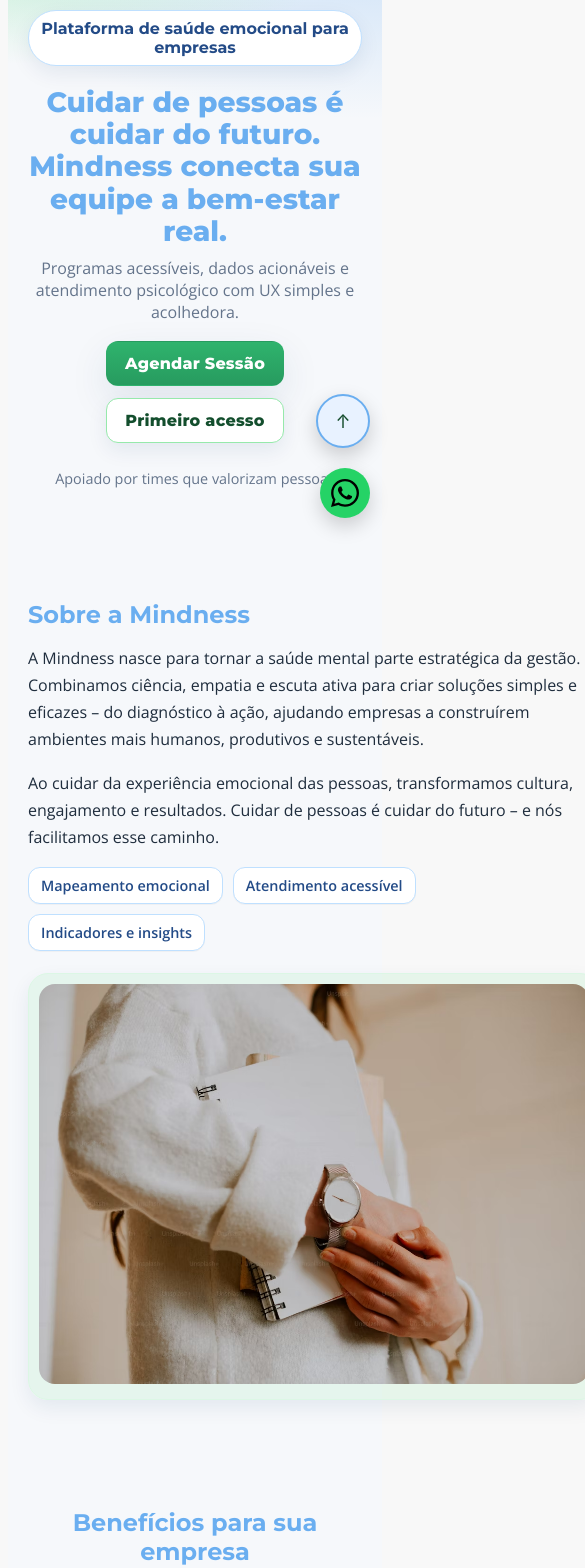
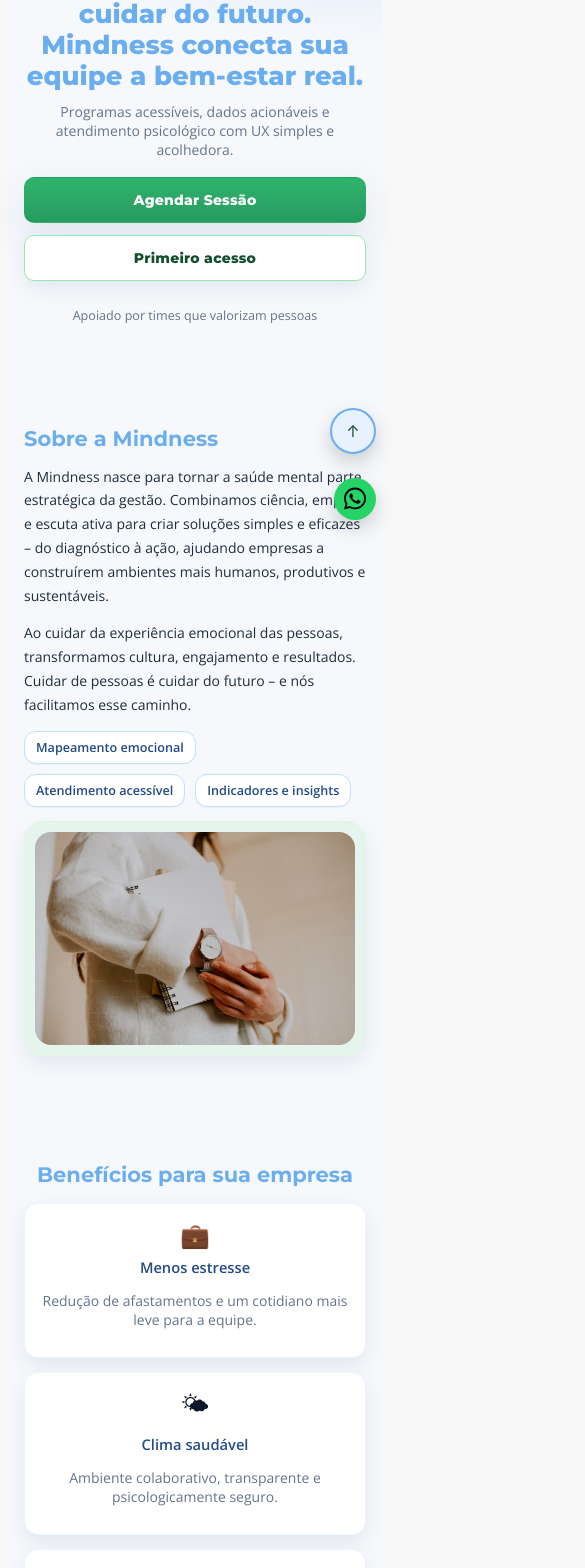
Before and after one commit to KarolBez/MINDNESS, a Next.js app: page / in a window 390 px wide. Shown: the part 306-1874 px from the top of the page, 585 px wide, since content can reach past the window. Built offline with nearby package versions, Linux system fonts and the light colour scheme.

Commit message:
historico

```diff
--- a/src/components/HomeContent.css
+++ b/src/components/HomeContent.css
@@ -1,210 +1,344 @@
 @import url('https://fonts.googleapis.com/css2?family=Montserrat:wght@500;600;700;800&family=Open+Sans:wght@400;600&display=swap');
 
-:root{
+:root {
   --blue-ice: #CFE8FF;
-  --blue-soft:#BFE0FF;
-  --blue:#8EC5FF;
-  --blue-deep:#6AAEF0;
-  --green:#96E9AB;
-  --green-deep:#2FB36D;
+  --blue-soft: #BFE0FF;
+  --blue: #8EC5FF;
+  --blue-deep: #6AAEF0;
+  --green: #96E9AB;
+  --green-deep: #2FB36D;
 
-  --bg:#F6F8FB;
-  --text:#0F172A;
-  --muted:#64748B;
+  --bg: #F6F8FB;
+  --text: #0F172A;
+  --muted: #64748B;
 
-  --radius:18px;
-  --shadow:0 14px 38px rgba(19,55,104,.10);
-  --shadow-soft:0 8px 20px rgba(19,55,104,.08);
+  --radius: 18px;
+  --shadow: 0 14px 38px rgba(19, 55, 104, .10);
+  --shadow-soft: 0 8px 20px rgba(19, 55, 104, .08);
 }
 
 /* Page wrapper (marca d’água suave) */
-.homepage{
+.homepage {
   background:
-    radial-gradient(900px 320px at 15% -10%, rgba(207,232,255,.5), transparent 60%),
-    radial-gradient(800px 260px at 95% -10%, rgba(190,224,255,.35), transparent 55%),
+    radial-gradient(900px 320px at 15% -10%, rgba(207, 232, 255, .5), transparent 60%),
+    radial-gradient(800px 260px at 95% -10%, rgba(190, 224, 255, .35), transparent 55%),
     var(--bg);
-  color:var(--text);
-  font-family:'Open Sans', system-ui, -apple-system, Segoe UI, Roboto, Helvetica, Arial;
+  color: var(--text);
+  font-family: 'Open Sans', system-ui, -apple-system, Segoe UI, Roboto, Helvetica, Arial;
 }
 
 /* Utility */
-.container{max-width:1160px;margin:0 auto;padding:0 20px;}
-.rounded{border-radius:16px}
+.container { max-width: 1160px; margin: 0 auto; padding: 0 20px; }
+.rounded { border-radius: 16px }
 
 /* Buttons */
-.btn{
-  display:inline-flex;align-items:center;justify-content:center;
-  padding:12px 18px;border-radius:12px;text-decoration:none;
-  font-weight:800;letter-spacing:.2px;font-family:'Montserrat',sans-serif;
-  transition:transform .08s ease, box-shadow .18s ease, filter .18s ease;
-  border:1px solid transparent;
+.btn {
+  display: inline-flex; align-items: center; justify-content: center;
+  padding: 12px 18px; border-radius: 12px; text-decoration: none;
+  font-weight: 800; letter-spacing: .2px; font-family: 'Montserrat', sans-serif;
+  transition: transform .08s ease, box-shadow .18s ease, filter .18s ease;
+  border: 1px solid transparent;
+  box-sizing: border-box;
 }
-.btn:active{transform:translateY(1px);}
-.btn--brand{background:linear-gradient(180deg,var(--green-deep),#279b5f);color:#fff;box-shadow:var(--shadow);}
-.btn--brand:hover{filter:brightness(1.05);}
-.btn--lg{padding:14px 22px;font-size:1.05rem}
-.btn--ghost{background:#fff;color:#134e2d;border-color:var(--green);box-shadow:var(--shadow-soft);}
-.btn--ghost:hover{background:var(--green);color:#0b3a23}
+.btn:active { transform: translateY(1px); }
+.btn--brand { background: linear-gradient(180deg, var(--green-deep), #279b5f); color: #fff; box-shadow: var(--shadow); }
+.btn--brand:hover { filter: brightness(1.05); }
+.btn--lg { padding: 14px 22px; font-size: 1.05rem }
+.btn--ghost { background: #fff; color: #134e2d; border-color: var(--green); box-shadow: var(--shadow-soft); }
+.btn--ghost:hover { background: var(--green); color: #0b3a23 }
 
 /* Chips */
-.chip{
-  background:#fff;border:1px solid var(--blue-soft);color:#234b87;
-  padding:8px 12px;border-radius:12px;font-weight:600;font-size:.9rem;
-  box-shadow:0 1px 0 rgba(0,0,0,.03);
+.chip {
+  background: #fff; border: 1px solid var(--blue-soft); color: #234b87;
+  padding: 8px 12px; border-radius: 12px; font-weight: 600; font-size: .9rem;
+  box-shadow: 0 1px 0 rgba(0, 0, 0, .03);
 }
 
 /* HERO */
-.hero{
+.hero {
   background:
-    radial-gradient(600px 200px at 0% 0%, rgba(150,233,171,.45), transparent 55%),
-    radial-gradient(800px 300px at 100% 0%, rgba(110,174,240,.28), transparent 55%);
+    radial-gradient(600px 200px at 0% 0%, rgba(150, 233, 171, .45), transparent 55%),
+    radial-gradient(800px 300px at 100% 0%, rgba(110, 174, 240, .28), transparent 55%);
 }
-.hero__inner{max-width:1120px;margin:0 auto;padding:56px 20px 36px;text-align:center}
-.badge{
-  display:inline-block;background:#fff;border:1px solid var(--blue-soft);
-  color:#234b87;padding:8px 12px;border-radius:999px;font-weight:700;
-  font-family:'Montserrat',sans-serif;box-shadow:var(--shadow-soft);margin-bottom:14px
+.hero__inner { max-width: 1120px; margin: 0 auto; padding: 56px 20px 36px; text-align: center }
+.badge {
+  display: inline-block; background: #fff; border: 1px solid var(--blue-soft);
+  color: #234b87; padding: 8px 12px; border-radius: 999px; font-weight: 700;
+  font-family: 'Montserrat', sans-serif; box-shadow: var(--shadow-soft); margin-bottom: 14px
 }
-.hero__title{
-  font-size:clamp(28px,4vw,40px);font-family:'Montserrat',sans-serif;font-weight:800;line-height:1.15;margin:6px 0 10px
+.hero__title {
+  font-size: clamp(28px, 4vw, 40px); font-family: 'Montserrat', sans-serif;
+  font-weight: 800; line-height: 1.15; margin: 6px 0 10px
 }
-.hero__title--brand{color:var(--blue-deep)}
-.hero__subtitle{max-width:720px;margin:0 auto;color:var(--muted)}
-.hero__ctas{margin-top:18px;display:flex;gap:12px;justify-content:center;flex-wrap:wrap}
+.hero__title--brand { color: var(--blue-deep) }
+.hero__subtitle { max-width: 720px; margin: 0 auto; color: var(--muted) }
+.hero__ctas { margin-top: 18px; display: flex; gap: 12px; justify-content: center; flex-wrap: wrap }
 
-.trustbar{margin-top:26px}
-.trustbar__label{display:block;color:var(--muted);font-size:.9rem;margin-bottom:8px}
-.trustbar__logos{display:flex;gap:18px;justify-content:center;flex-wrap:wrap}
-.trustbar__logo{width:90px;height:28px;border-radius:10px;background:#fff;border:1px solid #e5eefb;box-shadow:var(--shadow-soft)}
+.trustbar { margin-top: 26px }
+.trustbar__label { display: block; color: var(--muted); font-size: .9rem; margin-bottom: 8px }
+.trustbar__logos { display: flex; gap: 18px; justify-content: center; flex-wrap: wrap }
+.trustbar__logo {
+  width: 90px; height: 28px; border-radius: 10px; background: #fff;
+  border: 1px solid #e5eefb; box-shadow: var(--shadow-soft)
+}
 
 /* ABOUT */
-.about{padding:48px 20px}
-.about__grid{max-width:1120px;margin:0 auto;display:grid;gap:22px;grid-template-columns:1.2fr .9fr;align-items:center}
-@media (max-width:980px){.about__grid{grid-template-columns:1fr}}
-.about__text h2{font-family:'Montserrat',sans-serif;font-weight:700;color:var(--blue-deep);margin-bottom:10px}
-.about__text p{color:#1f2d3d;line-height:1.7}
-.about__bullets{display:flex;gap:10px;flex-wrap:wrap;margin-top:14px}
-.about__media .about__card{
-  border-radius:20px;background:rgba(150,233,171,.18);
-  border:1px solid #dcf7e5;box-shadow:var(--shadow-soft);padding:10px
+.about { padding: 48px 20px }
+.about__grid {
+  max-width: 1120px; margin: 0 auto; display: grid; gap: 22px;
+  grid-template-columns: 1.2fr .9fr; align-items: center
+}
+@media (max-width: 980px) { .about__grid { grid-template-columns: 1fr } }
+.about__text h2 { font-family: 'Montserrat', sans-serif; font-weight: 700; color: var(--blue-deep); margin-bottom: 10px }
+.about__text p { color: #1f2d3d; line-height: 1.7 }
+.about__bullets { display: flex; gap: 10px; flex-wrap: wrap; margin-top: 14px }
+.about__media .about__card {
+  border-radius: 20px; background: rgba(150, 233, 171, .18);
+  border: 1px solid #dcf7e5; box-shadow: var(--shadow-soft); padding: 10px
 }
 
 /* BENEFITS */
-.benefits{padding:40px 20px}
-.benefits h2{font-family:'Montserrat',sans-serif;color:var(--blue-deep);text-align:center;margin-bottom:16px}
-.benefits__grid{max-width:1120px;margin:0 auto;display:grid;gap:16px;grid-template-columns:repeat(4,1fr)}
-@media (max-width:980px){.benefits__grid{grid-template-columns:repeat(2,1fr)}}
-@media (max-width:560px){.benefits__grid{grid-template-columns:1fr}}
-.benefit{
-  background:#fff;border:1px solid #eef4ff;border-radius:16px;padding:18px;
-  box-shadow:var(--shadow-soft);text-align:center;transition:transform .18s ease, box-shadow .18s ease
+.benefits { padding: 40px 20px }
+.benefits h2 { font-family: 'Montserrat', sans-serif; color: var(--blue-deep); text-align: center; margin-bottom: 16px }
+.benefits__grid {
+  max-width: 1120px; margin: 0 auto; display: grid; gap: 16px;
+  grid-template-columns: repeat(4, 1fr)
 }
-.benefit:hover{transform:translateY(-3px);box-shadow:var(--shadow)}
-.benefit__emoji{font-size:24px;display:block;margin-bottom:6px}
-.benefit h3{color:#234b87;margin:4px 0 6px;font-size:1.05rem}
-.benefit p{color:var(--muted)}
+@media (max-width: 980px) { .benefits__grid { grid-template-columns: repeat(2,1fr) } }
+@media (max-width: 560px) { .benefits__grid { grid-template-columns: 1fr } }
+.benefit {
+  background: #fff; border: 1px solid #eef4ff; border-radius: 16px; padding: 18px;
+  box-shadow: var(--shadow-soft); text-align: center;
+  transition: transform .18s ease, box-shadow .18s ease
+}
+.benefit:hover { transform: translateY(-3px); box-shadow: var(--shadow) }
+.benefit__emoji { font-size: 24px; display: block; margin-bottom: 6px }
+.benefit h3 { color: #234b87; margin: 4px 0 6px; font-size: 1.05rem }
+.benefit p { color: var(--muted) }
 
 /* SERVICES */
-.services{padding:42px 20px}
-.services__head{text-align:center;max-width:760px;margin:0 auto 16px}
-.services__head h2{font-family:'Montserrat',sans-serif;color:var(--blue-deep)}
-.services__head p{color:var(--muted)}
-.services__grid{
-  max-width:1120px;margin:0 auto;display:grid;gap:18px;grid-template-columns:repeat(3,1fr)
+.services { padding: 42px 20px }
+.services__head { text-align: center; max-width: 760px; margin: 0 auto 16px }
+.services__head h2 { font-family: 'Montserrat', sans-serif; color: var(--blue-deep) }
+.services__head p { color: var(--muted) }
+.services__grid {
+  max-width: 1120px; margin: 0 auto; display: grid; gap: 18px;
+  grid-template-columns: repeat(3,1fr)
 }
-@media (max-width:980px){.services__grid{grid-template-columns:repeat(2,1fr)}}
-@media (max-width:640px){.services__grid{grid-template-columns:1fr}}
-.service{
-  background:#fff;border:1px solid #e9f0ff;border-radius:18px;padding:20px;box-shadow:var(--shadow-soft);
-  display:flex;flex-direction:column;gap:8px;transition:transform .18s ease, box-shadow .18s ease
+@media (max-width: 980px) { .services__grid { grid-template-columns: repeat(2,1fr) } }
+@media (max-width: 640px) { .services__grid { grid-template-columns: 1fr } }
+.service {
+  background: #fff; border: 1px solid #e9f0ff; border-radius: 18px; padding: 20px;
+  box-shadow: var(--shadow-soft); display: flex; flex-direction: column; gap: 8px;
+  transition: transform .18s ease, box-shadow .18s ease
 }
-.service:hover{transform:translateY(-3px);box-shadow:var(--shadow)}
-.service h3{color:#234b87;margin:10px 0 6px}
-.service ul{padding-left:16px;margin:0 0 6px;color:#1f2d3d}
-.service li{margin:.25rem 0}
-.service__link{color:var(--blue-deep);font-weight:700;text-decoration:none}
-.service__link:hover{text-decoration:underline}
+.service:hover { transform: translateY(-3px); box-shadow: var(--shadow) }
+.service h3 { color: #234b87; margin: 10px 0 6px }
+.service ul { padding-left: 16px; margin: 0 0 6px; color: #1f2d3d }
+.service li { margin: .25rem 0 }
+.service__link { color: var(--blue-deep); font-weight: 700; text-decoration: none }
+.service__link:hover { text-decoration: underline }
 
-.services__ribbon{
-  max-width:1120px;margin:18px auto 0;padding:18px;border-radius:18px;
-  background:linear-gradient(90deg, rgba(150,233,171,.28), rgba(110,174,240,.20));
-  border:1px solid #d7f3df;display:flex;align-items:center;justify-content:space-between;gap:14px;flex-wrap:wrap
+.services__ribbon {
+  max-width: 1120px; margin: 18px auto 0; padding: 18px; border-radius: 18px;
+  background: linear-gradient(90deg, rgba(150,233,171,.28), rgba(110,174,240,.20));
+  border: 1px solid #d7f3df; display: flex; align-items: center;
+  justify-content: space-between; gap: 14px; flex-wrap: wrap;
+  overflow: hidden;            /* ⬅ evita sombras/vazamentos do botão no mobile */
 }
-.ribbon__text{font-weight:700;color:#134e2d}
+.ribbon__text { font-weight: 700; color: #134e2d }
 
 /* SLIDER placeholder */
-.slider{padding:24px 20px}
+.slider { padding: 24px 20px }
 
 /* TESTIMONIALS */
-.testimonials{padding:40px 20px}
-.testimonials h2{font-family:'Montserrat',sans-serif;color:var(--blue-deep);text-align:center;margin-bottom:12px}
-.testimonials__grid{max-width:1120px;margin:0 auto;display:grid;gap:16px;grid-template-columns:repeat(3,1fr)}
-@media (max-width:980px){.testimonials__grid{grid-template-columns:repeat(2,1fr)}}
-@media (max-width:640px){.testimonials__grid{grid-template-columns:1fr}}
-.testimonial{
-  background:#fff;border:1px solid #e9f0ff;border-radius:18px;padding:18px;box-shadow:var(--shadow-soft)
+.testimonials { padding: 40px 20px }
+.testimonials h2 { font-family: 'Montserrat', sans-serif; color: var(--blue-deep); text-align: center; margin-bottom: 12px }
+.testimonials__grid {
+  max-width: 1120px; margin: 0 auto; display: grid; gap: 16px;
+  grid-template-columns: repeat(3,1fr)
 }
-.testimonial blockquote{font-style:italic;margin:0 0 .5rem}
-.testimonial figcaption{color:var(--muted);font-weight:700}
+@media (max-width: 980px) { .testimonials__grid { grid-template-columns: repeat(2,1fr) } }
+@media (max-width: 640px) { .testimonials__grid { grid-template-columns: 1fr } }
+.testimonial {
+  background: #fff; border: 1px solid #e9f0ff; border-radius: 18px; padding: 18px;
+  box-shadow: var(--shadow-soft)
+}
+.testimonial blockquote { font-style: italic; margin: 0 0 .5rem }
+.testimonial figcaption { color: var(--muted); font-weight: 700 }
 
 /* RESPONSÁVEL TÉCNICO */
-.rt{padding:40px 20px}
-.rt__card{
-  max-width:680px;margin:0 auto;background:rgba(150,233,171,.18);border:1px solid #dcf7e5;border-radius:22px;
-  box-shadow:var(--shadow-soft);text-align:center;padding:22px
+.rt { padding: 40px 20px }
+.rt__card {
+  max-width: 680px; margin: 0 auto; background: rgba(150,233,171,.18);
+  border: 1px solid #dcf7e5; border-radius: 22px;
+  box-shadow: var(--shadow-soft); text-align: center; padding: 22px
 }
-.rt__icon{font-size:28px}
-.rt__card h2{font-family:'Montserrat',sans-serif;color:var(--blue-deep);margin:6px 0 4px}
-.rt__alert{margin-top:8px;color:#174e2f}
-.rt__alert a{color:#174e2f;text-decoration:underline}
+.rt__icon { font-size: 28px }
+.rt__card h2 { font-family: 'Montserrat', sans-serif; color: var(--blue-deep); margin: 6px 0 4px }
+.rt__alert { margin-top: 8px; color: #174e2f }
+.rt__alert a { color: #174e2f; text-decoration: underline }
 
 /* FOOTER */
-.footer{padding:22px 20px;background:linear-gradient(180deg,#eaf5ff,#f7fbff);border-top:1px solid #e6eefc}
-.footer__inner{max-width:1120px;margin:0 auto;display:flex;justify-content:space-between;align-items:center;gap:12px;flex-wrap:wrap}
-.footer__nav{display:flex;gap:14px}
-.footer__nav a{color:#234b87;text-decoration:none}
-.footer__nav a:hover{text-decoration:underline}
+.footer {
+  padding: 22px 20px; background: linear-gradient(180deg, #eaf5ff, #f7fbff);
+  border-top: 1px solid #e6eefc
+}
+.footer__inner {
+  max-width: 1120px; margin: 0 auto; display: flex;
+  justify-content: space-between; align-items: center; gap: 12px; flex-wrap: wrap
+}
+.footer__nav { display: flex; gap: 14px }
+.footer__nav a { color: #234b87; text-decoration: none }
+.footer__nav a:hover { text-decoration: underline }
 /* Social icons no footer */
 .footer__social {
-  display: flex;
-  gap: 14px;
-  align-items: center;
-  margin-left: auto;
+  display: flex; gap: 14px; align-items: center; margin-left: auto;
+}
+.footer__social .social {
+  width: 34px; height: 34px; border-radius: 999px; background: #fff;
+  border: 1px solid #e3eefc; display: inline-flex; align-items: center;
+  justify-content: center; color: #234b87; box-shadow: var(--shadow-soft);
+  transition: transform .2s ease, box-shadow .2s ease, color .2s ease;
+}
+.footer__social .social:hover {
+  transform: translateY(-1px); box-shadow: var(--shadow); color: var(--blue-deep);
+}
+.footer__social svg { display: block; }
+
+/* FLOATS */
+.float {
+  position: fixed; right: 20px; width: 50px; height: 50px; border-radius: 50%;
+  display: flex; align-items: center; justify-content: center;
+  box-shadow: 0 8px 20px rgba(0,0,0,.18); z-index: 40; text-decoration: none
+}
+.float--top { bottom: 90px; background: #e8f2ff; color: #174e2f; border: 2px solid var(--blue-deep); font-size: 18px }
+.float--top:hover { background: var(--blue-deep); color: #fff }
+.float--wa { bottom: 20px; background: #25D366; background-image: url('/whatsapp-icon.svg'); background-size: 28px; background-repeat: no-repeat; background-position: center }
+
+/* Typography global overrides (titles) */
+h1, h2 { color: var(--blue-deep); }
+
+/* ===================== */
+/* AJUSTES FINOS MOBILE  */
+/* ===================== */
+html, body { font-size: clamp(14px, 1.6vw, 16px); }
+body { padding-bottom: env(safe-area-inset-bottom); }
+
+.hero__title { font-size: clamp(22px, 6vw, 34px); line-height: 1.2; }
+.hero__subtitle { max-width: 42ch; }
+
+.hero__ctas { gap: 12px; }
+.hero__ctas .btn { min-height: 46px; font-weight: 800; }
+
+@media (max-width: 768px) {
+  .container { padding: 0 16px; }
+  .hero__inner { padding: 40px 16px 28px; text-align: center }
 }
 
-.footer__social .social {
-  width: 34px;
-  height: 34px;
-  border-radius: 999px;
-  background: #fff;
-  border: 1px solid #e3eefc;
+@media (max-width: 560px) {
+  .hero__inner, .about, .benefits, .services, .slider, .testimonials, .rt, .footer {
+    padding-left: 16px; padding-right: 16px;
+  }
+  .hero__ctas { flex-direction: column; align-items: stretch; }
+  .hero__ctas .btn { width: 100%; border-radius: 10px; padding: 12px 14px; }
+
+  .services__ribbon {
+    flex-direction: column; align-items: stretch; gap: 10px; padding: 14px;
+    border-radius: 14px; text-align: center;
+  }
+  .services__ribbon .btn {
+    width: 100%;
+    min-height: 46px;
+    border-radius: 10px;
+    max-width: 100%;
+    box-sizing: border-box;  /* ⬅ garante que não passe da borda */
+  }
+
+  .benefit, .service, .testimonial, .about__card { padding: 14px; border-radius: 14px; }
+  .about__grid, .benefits__grid, .services__grid, .testimonials__grid { grid-template-columns: 1fr !important; gap: 14px; }
+  .about__media .about__card img { width: 100%; height: auto; display: block; }
+  .slider img, .slider picture, .slider canvas { max-width: 100%; height: auto; display: block; }
+  .float { width: 42px; height: 42px; right: 14px; }
+  .float--top { bottom: 84px; font-size: 16px; }
+  .float--wa { bottom: 18px; background-size: 22px; }
+}
+
+@media (max-width: 430px) {
+  .hero__title { font-size: 26px; }
+  .badge, .chip { font-size: 0.9rem; padding: 7px 11px; }
+  .ribbon__text { font-size: 0.98rem; }
+}
+
+@media (max-width: 375px) {
+  .hero__title { font-size: 24px; }
+  .hero__subtitle { font-size: 0.95rem; }
+  .btn { padding: 11px 12px; }
+}
+
+/* ============================== */
+/* FIX: PÍLULAS DE NAVEGAÇÃO TOP  */
+/* (Página Inicial / Sobre / etc) */
+/* ============================== */
+/* Alinha qualquer grupo de links no topo do hero.
+   Usa seletores amplos pra cobrir seu markup atual. */
+.hero .top-links,
+.hero .nav,
+.hero .menu,
+.hero .pills,
+.hero .links {
+  display: flex;
+  flex-wrap: wrap;
+  align-items: center;
+  gap: 8px 10px;           /* espaçamento horizontal e vertical */
+}
+
+/* Os próprios links/pílulas: tamanho e raio consistentes */
+.hero .top-links a,
+.hero .nav a,
+.hero .menu a,
+.hero .pills a,
+.hero .links a,
+.hero .top-links button,
+.hero .nav button,
+.hero .menu button,
+.hero .pills button,
+.hero .links button {
   display: inline-flex;
   align-items: center;
   justify-content: center;
-  color: #234b87;
-  box-shadow: var(--shadow-soft);
-  transition: transform .2s ease, box-shadow .2s ease, color .2s ease;
+  padding: 8px 12px;
+  min-height: 36px;
+  border-radius: 12px;
+  background: var(--blue-soft);
+  color: #ffffff;
+  font-weight: 700;
+  line-height: 1;
+  text-decoration: none;
+  white-space: nowrap;
+  border: 1px solid rgba(255,255,255,.35);
+  box-shadow: 0 1px 0 rgba(0,0,0,.06);
 }
 
-.footer__social .social:hover {
-  transform: translateY(-1px);
-  box-shadow: var(--shadow);
-  color: var(--blue-deep);
+/* Em telas pequenas, duas colunas “auto” deixam tudo proporcional */
+@media (max-width: 560px) {
+  .hero .top-links,
+  .hero .nav,
+  .hero .menu,
+  .hero .pills,
+  .hero .links {
+    justify-content: flex-start;
+  }
+  .hero .top-links a,
+  .hero .nav a,
+  .hero .menu a,
+  .hero .pills a,
+  .hero .links a,
+  .hero .top-links button,
+  .hero .nav button,
+  .hero .menu button,
+  .hero .pills button,
+  .hero .links button {
+    flex: 1 1 calc(50% - 10px);   /* duas colunas fluidas */
+  }
 }
-
-.footer__social svg {
-  display: block;
-}
-
-
-/* FLOATS */
-.float{
-  position:fixed;right:20px;width:50px;height:50px;border-radius:50%;display:flex;align-items:center;justify-content:center;
-  box-shadow:0 8px 20px rgba(0,0,0,.18);z-index:40;text-decoration:none
-}
-.float--top{bottom:90px;background:#e8f2ff;color:#174e2f;border:2px solid var(--blue-deep);font-size:18px}
-.float--top:hover{background:var(--blue-deep);color:#fff}
-.float--wa{bottom:20px;background:#25D366;background-image:url('/whatsapp-icon.svg');background-size:28px;background-repeat:no-repeat;background-position:center}
-
-/* Typography global overrides (titles) */
-h1, h2 { color: var(--blue-deep); }
```
Also changed, not shown: src/app/agendamento/page.tsx (+4 -7 lines), src/app/login/page.tsx (+6 -11 lines), src/app/minha-agenda/page.tsx (+7 -14 lines), src/components/HomeContent.tsx (+4 -9 lines).
